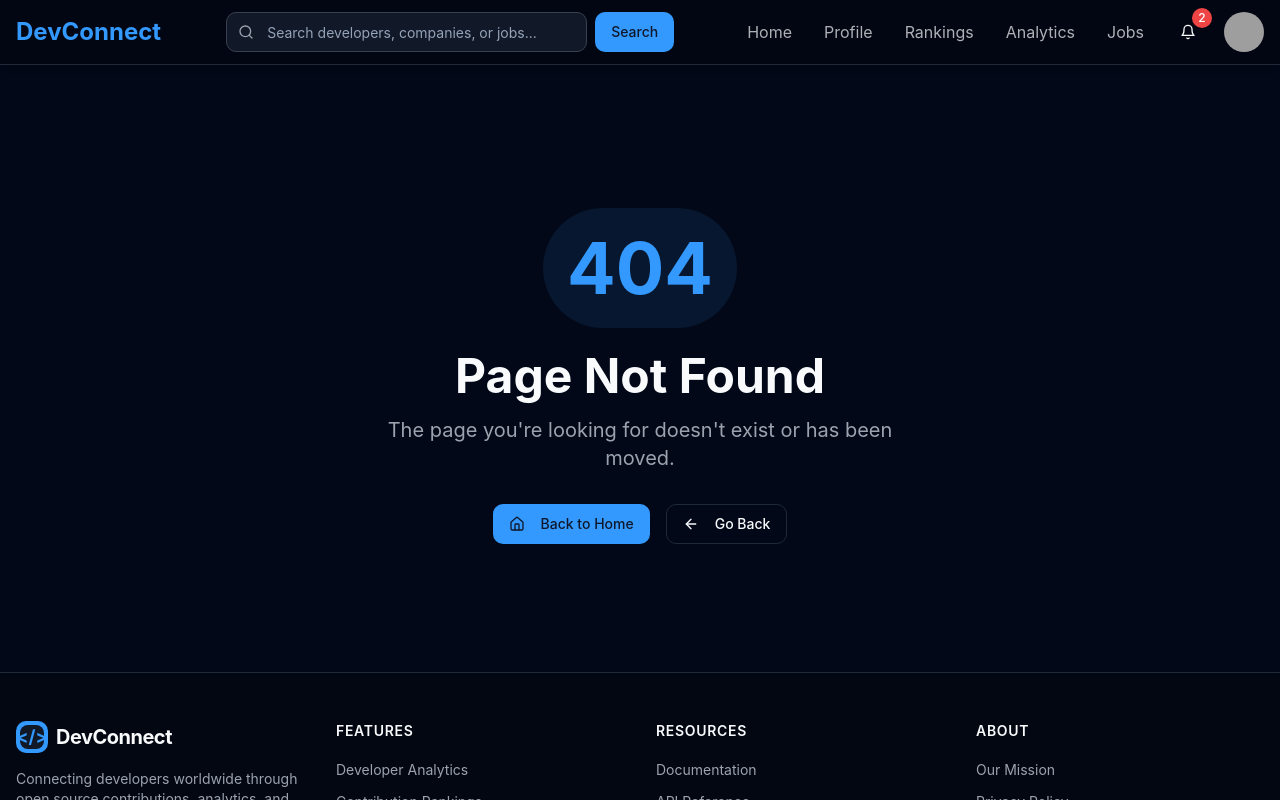
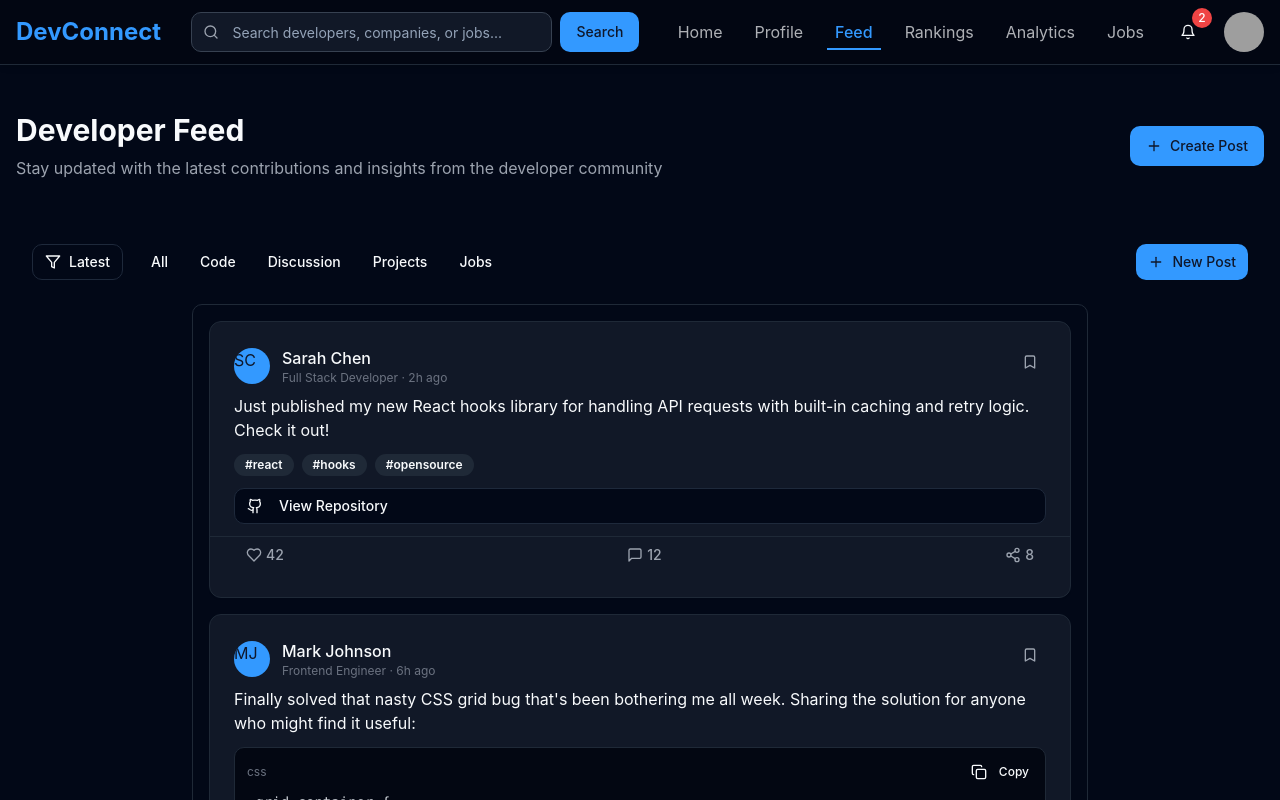
Before and after one commit to Astrix-nita-01/devnetwork-nexus, a React (Vite) app: page /feed in a window 1280 px wide. Shown: the top 800 px of the page. Built offline with nearby package versions, Linux system fonts and the light colour scheme; grey boxes are pictures that could not be loaded.

Commit message:
Add feed section and page
Implement the feed section and page, including navigation and content.

```diff
--- a/src/App.tsx
+++ b/src/App.tsx
@@ -12,6 +12,7 @@ import Jobs from "./pages/Jobs";
 import Settings from "./pages/Settings";
 import NotFound from "./pages/NotFound";
 import Notifications from "./pages/Notifications";
+import Feed from "./pages/Feed";
 import { useEffect } from "react";
 
 const queryClient = new QueryClient();
@@ -34,6 +35,7 @@ const App = () => {
             <Route path="/rankings" element={<Rankings />} />
             <Route path="/analytics" element={<Analytics />} />
             <Route path="/jobs" element={<Jobs />} />
+            <Route path="/feed" element={<Feed />} />
             <Route path="/settings" element={<Settings />} />
             <Route path="/notifications" element={<Notifications />} />
             {/* ADD ALL CUSTOM ROUTES ABOVE THE CATCH-ALL "*" ROUTE */}
--- /dev/null
+++ b/src/components/EnhancedFeedPost.tsx
@@ -0,0 +1,161 @@
+
+import React, { useState } from 'react';
+import { Card, CardContent, CardDescription, CardFooter, CardHeader, CardTitle } from "@/components/ui/card";
+import { Button } from "@/components/ui/button";
+import { Avatar } from "@/components/ui/avatar";
+import { Badge } from "@/components/ui/badge";
+import { Code, Github, Heart, MessageSquare, Share2, Bookmark, Copy } from 'lucide-react';
+import { useToast } from '@/hooks/use-toast';
+import ScrollReveal from './ScrollReveal';
+
+interface FeedPostProps {
+  post: {
+    id: number;
+    author: {
+      name: string;
+      avatar: string;
+      role: string;
+    };
+    timeAgo: string;
+    content: string;
+    likes: number;
+    comments: number;
+    shares: number;
+    tags: string[];
+    codeSnippet?: {
+      language: string;
+      code: string;
+    };
+    repoLink?: string;
+  };
+  index: number;
+}
+
+const EnhancedFeedPost: React.FC<FeedPostProps> = ({ post, index }) => {
+  const { toast } = useToast();
+  const [liked, setLiked] = useState(false);
+  const [bookmarked, setBookmarked] = useState(false);
+  const [likeCount, setLikeCount] = useState(post.likes);
+
+  const handleLike = () => {
+    if (liked) {
+      setLikeCount(likeCount - 1);
+    } else {
+      setLikeCount(likeCount + 1);
+      toast({
+        title: "Post liked",
+        description: `You've liked ${post.author.name}'s post`,
+      });
+    }
+    setLiked(!liked);
+  };
+
+  const handleBookmark = () => {
+    setBookmarked(!bookmarked);
+    toast({
+      title: bookmarked ? "Removed from bookmarks" : "Added to bookmarks",
+      description: bookmarked ? "Post has been removed from your bookmarks" : "Post has been saved to your bookmarks",
+    });
+  };
+
+  const handleCopyCode = () => {
+    if (post.codeSnippet) {
+      navigator.clipboard.writeText(post.codeSnippet.code);
+      toast({
+        title: "Code copied",
+        description: "Code snippet copied to clipboard",
+      });
+    }
+  };
+
+  return (
+    <ScrollReveal
+      delay={index * 150}
+      distance="30px"
+      duration={800}
+      threshold={0.1}
+    >
+      <Card className="mb-4 bg-gray-900 border-gray-800 hover:border-primary/30 transition-all duration-300 transform hover:-translate-y-1">
+        <CardHeader className="pb-2">
+          <div className="flex justify-between items-start">
+            <div className="flex items-center">
+              <Avatar className="mr-3 h-9 w-9 bg-primary text-primary-foreground">
+                <div>{post.author.avatar}</div>
+              </Avatar>
+              <div>
+                <div className="font-medium">{post.author.name}</div>
+                <div className="text-xs text-gray-500">{post.author.role} · {post.timeAgo}</div>
+              </div>
+            </div>
+            <Button
+              variant="ghost"
+              size="icon"
+              className={`h-8 w-8 ${bookmarked ? 'text-primary' : 'text-gray-400'}`}
+              onClick={handleBookmark}
+            >
+              <Bookmark className="h-4 w-4" />
+            </Button>
+          </div>
+        </CardHeader>
+        <CardContent className="pb-3">
+          <p className="mb-3">{post.content}</p>
+
+          {post.codeSnippet && (
+            <div className="bg-gray-950 rounded-md p-3 my-3 border border-gray-800 overflow-x-auto">
+              <div className="flex items-center justify-between mb-2">
+                <div className="text-xs text-gray-500">{post.codeSnippet.language}</div>
+                <Button variant="ghost" size="sm" className="h-6 p-1" onClick={handleCopyCode}>
+                  <Copy className="h-3 w-3 mr-1" />
+                  <span className="text-xs">Copy</span>
+                </Button>
+              </div>
+              <pre className="text-sm text-gray-300 whitespace-pre-wrap">
+                <code>{post.codeSnippet.code}</code>
+              </pre>
+            </div>
+          )}
+
+          <div className="flex flex-wrap gap-2 mt-3">
+            {post.tags.map((tag) => (
+              <Badge key={tag} variant="secondary" className="bg-gray-800 hover:bg-gray-700">
+                #{tag}
+              </Badge>
+            ))}
+          </div>
+
+          {post.repoLink && (
+            <div className="mt-3">
+              <Button variant="outline" size="sm" className="w-full justify-start">
+                <Github className="h-4 w-4 mr-2" />
+                <span>View Repository</span>
+              </Button>
+            </div>
+          )}
+        </CardContent>
+        <CardFooter className="pt-0 border-t border-gray-800">
+          <div className="flex justify-between w-full text-gray-500 text-sm">
+            <Button
+              variant="ghost"
+              size="sm"
+              className={`gap-1 ${liked ? 'text-red-500' : 'text-gray-400'} hover:text-red-500`}
+              onClick={handleLike}
+            >
+              <Heart className={`h-4 w-4 ${liked ? 'fill-current' : ''}`} />
+              <span>{likeCount}</span>
+            </Button>
+            <Button variant="ghost" size="sm" className="gap-1 text-gray-400 hover:text-primary">
+              <MessageSquare className="h-4 w-4" />
+              <span>{post.comments}</span>
+            </Button>
+            <Button variant="ghost" size="sm" className="gap-1 text-gray-400 hover:text-primary">
+              <Share2 className="h-4 w-4" />
+              <span>{post.shares}</span>
+            </Button>
+          </div>
+        </CardFooter>
+      </Card>
+    </ScrollReveal>
+  );
+};
+
+export default EnhancedFeedPost;
--- a/src/components/FeedSection.tsx
+++ b/src/components/FeedSection.tsx
@@ -1,11 +1,17 @@
 
-import React from 'react';
-import { Card, CardContent, CardDescription, CardFooter, CardHeader, CardTitle } from "@/components/ui/card";
+import React, { useState } from 'react';
+import { Card, CardContent } from "@/components/ui/card";
 import { Button } from "@/components/ui/button";
-import { Avatar } from "@/components/ui/avatar";
-import { Badge } from "@/components/ui/badge";
 import { ScrollArea } from "@/components/ui/scroll-area";
-import { ArrowUp, Code, Github, Heart, MessageSquare, Share2, Star } from 'lucide-react';
+import { Filter, Plus, Star, ArrowUpDown } from 'lucide-react';
+import ScrollReveal from './ScrollReveal';
+import EnhancedFeedPost from './EnhancedFeedPost';
+import {
+  DropdownMenu,
+  DropdownMenuContent,
+  DropdownMenuItem,
+  DropdownMenuTrigger,
+} from "@/components/ui/dropdown-menu";
 
 interface FeedPost {
   id: number;
@@ -28,7 +34,8 @@ interface FeedPost {
 }
 
 const FeedSection: React.FC = () => {
-  const feedPosts: FeedPost[] = [
+  const [sortOrder, setSortOrder] = useState<'latest' | 'popular'>('latest');
+  const [feedPosts, setFeedPosts] = useState<FeedPost[]>([
     {
       id: 1,
       author: {
@@ -76,107 +83,99 @@ const FeedSection: React.FC = () => {
       shares: 16,
       tags: ["github", "actions", "automation"],
       repoLink: "#"
+    },
+    {
+      id: 4,
+      author: {
+        name: "Ava Rodriguez",
+        avatar: "AR",
+        role: "ML Engineer"
+      },
+      timeAgo: "2d ago",
+      content: "Implemented a new optimization technique for our recommendation algorithm. Seeing a 30% improvement in inference speed!",
+      likes: 93,
+      comments: 31,
+      shares: 22,
+      tags: ["machinelearning", "optimization", "algorithms"],
+      codeSnippet: {
+        language: "python",
+        code: "def optimize_inference(model, input_data):\n    # Cache previous results\n    if hasattr(model, '_cache') and input_data.id in model._cache:\n        return model._cache[input_data.id]\n    \n    # Quantize weights for faster computation\n    quantized = quantize_weights(model.weights)\n    \n    # Run inference with optimized weights\n    result = model.forward(input_data, weights=quantized)\n    \n    # Cache results\n    if not hasattr(model, '_cache'):\n        model._cache = {}\n    model._cache[input_data.id] = result\n    \n    return result"
+      }
     }
-  ];
+  ]);
+
+  const handleSortChange = (order: 'latest' | 'popular') => {
+    setSortOrder(order);
+
+    // Sort the posts based on the selected order
+    const sortedPosts = [...feedPosts];
+    if (order === 'latest') {
+      // Sort by id (higher id means newer post in our mock data)
+      sortedPosts.sort((a, b) => b.id - a.id);
+    } else {
+      // Sort by likes
+      sortedPosts.sort((a, b) => b.likes - a.likes);
+    }
+
+    setFeedPosts(sortedPosts);
+  };
 
   return (
-    <section className="py-16 bg-gray-950">
+    <section className="py-8">
       <div className="container mx-auto px-4">
-        <div className="text-center mb-12">
-          <h2 className="text-3xl font-bold mb-4">Developer Feed</h2>
-          <p className="text-gray-400 max-w-2xl mx-auto">
-            Stay updated with the latest contributions, insights, and achievements from the developer community
-          </p>
+        <div className="mb-6 flex justify-between items-center">
+          <ScrollReveal>
+            <div className="flex items-center gap-4">
+              <DropdownMenu>
+                <DropdownMenuTrigger asChild>
+                  <Button variant="outline" size="sm" className="gap-2">
+                    <Filter className="h-4 w-4" />
+                    <span>{sortOrder === 'latest' ? 'Latest' : 'Popular'}</span>
+                  </Button>
+                </DropdownMenuTrigger>
+                <DropdownMenuContent align="start">
+                  <DropdownMenuItem onClick={() => handleSortChange('latest')}>
+                    <ArrowUpDown className="h-4 w-4 mr-2" />
+                    Latest
+                  </DropdownMenuItem>
+                  <DropdownMenuItem onClick={() => handleSortChange('popular')}>
+                    <Star className="h-4 w-4 mr-2" />
+                    Popular
+                  </DropdownMenuItem>
+                </DropdownMenuContent>
+              </DropdownMenu>
+
+              <div className="hidden md:flex gap-2">
+                {["All", "Code", "Discussion", "Projects", "Jobs"].map((tag) => (
+                  <Button key={tag} variant="ghost" size="sm">
+                    {tag}
+                  </Button>
+                ))}
+              </div>
+            </div>
+          </ScrollReveal>
+
+          <ScrollReveal delay={200}>
+            <Button className="gap-2" size="sm">
+              <Plus className="h-4 w-4" />
+              New Post
+            </Button>
+          </ScrollReveal>
         </div>
 
         <div className="grid grid-cols-1 gap-8 max-w-4xl mx-auto">
-          <ScrollArea className="h-[600px] rounded-md border">
-            {feedPosts.map((post) => (
-              <div
-                key={post.id}
-                className="animate-slide-up opacity-0"
-                style={{
-                  animationDelay: `${post.id * 150}ms`,
-                  animationFillMode: 'forwards'
-                }}
-              >
-                <Card className="mb-4 bg-gray-900 border-gray-800 hover:border-primary/30 transition-all duration-300">
-                  <CardHeader className="pb-2">
-                    <div className="flex justify-between items-start">
-                      <div className="flex items-center">
-                        <Avatar className="mr-3 h-9 w-9 bg-primary text-primary-foreground">
-                          <div>{post.author.avatar}</div>
-                        </Avatar>
-                        <div>
-                          <div className="font-medium">{post.author.name}</div>
-                          <div className="text-xs text-gray-500">{post.author.role} · {post.timeAgo}</div>
-                        </div>
-                      </div>
-                      <Button variant="ghost" size="icon" className="h-8 w-8">
-                        <ArrowUp className="h-4 w-4" />
-                      </Button>
-                    </div>
-                  </CardHeader>
-                  <CardContent className="pb-3">
-                    <p className="mb-3">{post.content}</p>
-
-                    {post.codeSnippet && (
-                      <div className="bg-gray-950 rounded-md p-3 my-3 border border-gray-800 overflow-x-auto">
-                        <div className="flex items-center justify-between mb-2">
-                          <div className="text-xs text-gray-500">{post.codeSnippet.language}</div>
-                          <Button variant="ghost" size="sm" className="h-6 p-1">
-                            <Code className="h-3 w-3 mr-1" />
-                            <span className="text-xs">Copy</span>
-                          </Button>
-                        </div>
-                        <pre className="text-sm text-gray-300 whitespace-pre-wrap">
-                          <code>{post.codeSnippet.code}</code>
-                        </pre>
-                      </div>
-                    )}
-
-                    <div className="flex flex-wrap gap-2 mt-3">
-                      {post.tags.map((tag) => (
-                        <Badge key={tag} variant="secondary" className="bg-gray-800 hover:bg-gray-700">
-                          #{tag}
-                        </Badge>
-                      ))}
-                    </div>
-
-                    {post.repoLink && (
-                      <div className="mt-3">
-                        <Button variant="outline" size="sm" className="w-full justify-start">
-                          <Github className="h-4 w-4 mr-2" />
-                          <span>View Repository</span>
-                        </Button>
-                      </div>
-                    )}
-                  </CardContent>
-                  <CardFooter className="pt-0 border-t border-gray-800">
-                    <div className="flex justify-between w-full text-gray-500 text-sm">
-                      <Button variant="ghost" size="sm" className="gap-1 text-gray-400 hover:text-primary">
-                        <Heart className="h-4 w-4" />
-                        <span>{post.likes}</span>
-                      </Button>
-                      <Button variant="ghost" size="sm" className="gap-1 text-gray-400 hover:text-primary">
-                        <MessageSquare className="h-4 w-4" />
-                        <span>{post.comments}</span>
-                      </Button>
-                      <Button variant="ghost" size="sm" className="gap-1 text-gray-400 hover:text-primary">
-                        <Share2 className="h-4 w-4" />
-                        <span>{post.shares}</span>
-                      </Button>
-                    </div>
-                  </CardFooter>
-                </Card>
-              </div>
+          <ScrollArea className="h-[600px] rounded-md border border-gray-800 p-4">
+            {feedPosts.map((post, index) => (
+              <EnhancedFeedPost key={post.id} post={post} index={index} />
             ))}
           </ScrollArea>
 
-          <div className="text-center mt-6 animate-fade-in">
-            <Button className="mx-auto">
-              Load More <Star className="ml-2 h-4 w-4" />
-            </Button>
+          <div className="text-center mt-6">
+            <ScrollReveal delay={400}>
+              <Button className="mx-auto">
+                Load More
+              </Button>
+            </ScrollReveal>
           </div>
         </div>
       </div>
--- a/src/components/Navbar.tsx
+++ b/src/components/Navbar.tsx
@@ -25,6 +25,7 @@ const Navbar = () => {
   const navLinks = [
     { name: 'Home', path: '/' },
     { name: 'Profile', path: '/profile' },
+    { name: 'Feed', path: '/feed' }, // Added Feed link
     { name: 'Rankings', path: '/rankings' },
     { name: 'Analytics', path: '/analytics' },
     { name: 'Jobs', path: '/jobs' },
--- a/src/components/ScrollReveal.tsx
+++ b/src/components/ScrollReveal.tsx
@@ -1,5 +1,5 @@
 
-import React, { useEffect, useRef } from 'react';
+import React, { useEffect, useRef, useState } from 'react';
 
 interface ScrollRevealProps {
   children: React.ReactNode;
@@ -8,6 +8,7 @@ interface ScrollRevealProps {
   duration?: number;
   distance?: string;
   threshold?: number;
+  animation?: 'fade' | 'slide-up' | 'slide-left' | 'slide-right' | 'zoom' | 'blur';
 }
 
 const ScrollReveal: React.FC<ScrollRevealProps> = ({
@@ -16,9 +17,11 @@ const ScrollReveal: React.FC<ScrollRevealProps> = ({
   delay = 0,
   duration = 800,
   distance = "20px",
-  threshold = 0.1
+  threshold = 0.1,
+  animation = 'slide-up'
 }) => {
   const ref = useRef<HTMLDivElement>(null);
+  const [isVisible, setIsVisible] = useState(false);
 
   useEffect(() => {
     const observerOptions = {
@@ -29,14 +32,8 @@ const ScrollReveal: React.FC<ScrollRevealProps> = ({
     const handleIntersect: IntersectionObserverCallback = (entries, observer) => {
       entries.forEach((entry) => {
         if (entry.isIntersecting) {
-          const target = entry.target as HTMLElement;
-          target.style.transitionProperty = 'opacity, transform';
-          target.style.transitionDuration = `${duration}ms`;
-          target.style.transitionTimingFunction = 'cubic-bezier(0.4, 0, 0.2, 1)';
-          target.style.transitionDelay = `${delay}ms`;
-          target.style.opacity = '1';
-          target.style.transform = 'translateY(0)';
-          observer.unobserve(target);
+          setIsVisible(true);
+          observer.unobserve(entry.target);
         }
       });
     };
@@ -44,8 +41,6 @@ const ScrollReveal: React.FC<ScrollRevealProps> = ({
     const observer = new IntersectionObserver(handleIntersect, observerOptions);
 
     if (ref.current) {
-      ref.current.style.opacity = '0';
-      ref.current.style.transform = `translateY(${distance})`;
       observer.observe(ref.current);
     }
 
@@ -54,10 +49,45 @@ const ScrollReveal: React.FC<ScrollRevealProps> = ({
         observer.unobserve(ref.current);
       }
     };
-  }, [delay, duration, distance, threshold]);
+  }, [threshold]);
+
+  const getAnimationStyles = () => {
+    const baseStyles: React.CSSProperties = {
+      opacity: isVisible ? 1 : 0,
+      transition: `opacity ${duration}ms cubic-bezier(0.4, 0, 0.2, 1) ${delay}ms, transform ${duration}ms cubic-bezier(0.4, 0, 0.2, 1) ${delay}ms`
+    };
+
+    if (!isVisible) {
+      switch (animation) {
+        case 'slide-up':
+          return { ...baseStyles, transform: `translateY(${distance})` };
+        case 'slide-left':
+          return { ...baseStyles, transform: `translateX(-${distance})` };
+        case 'slide-right':
+          return { ...baseStyles, transform: `translateX(${distance})` };
+        case 'zoom':
+          return { ...baseStyles, transform: 'scale(0.95)' };
+        case 'blur':
+          return { ...baseStyles, filter: 'blur(8px)' };
+        case 'fade':
+        default:
+          return baseStyles;
+      }
+    }
+
+    return {
+      ...baseStyles,
+      transform: 'translateY(0) translateX(0) scale(1)',
+      filter: 'blur(0)'
+    };
+  };
 
   return (
-    <div ref={ref} className={className}>
+    <div
+      ref={ref}
+      className={className}
+      style={getAnimationStyles()}
+    >
       {children}
     </div>
   );
--- /dev/null
+++ b/src/pages/Feed.tsx
@@ -0,0 +1,34 @@
+
+import React from 'react';
+import MainLayout from '@/components/MainLayout';
+import FeedSection from '@/components/FeedSection';
+import ScrollReveal from '@/components/ScrollReveal';
+import { Button } from '@/components/ui/button';
+import { Plus } from 'lucide-react';
+
+const Feed: React.FC = () => {
+  return (
+    <MainLayout>
+      <div className="container mx-auto px-4 py-8">
+        <ScrollReveal>
+          <div className="flex justify-between items-center mb-8">
+            <div>
+              <h1 className="text-3xl font-bold">Developer Feed</h1>
+              <p className="text-gray-400 mt-2">
+                Stay updated with the latest contributions and insights from the developer community
+              </p>
+            </div>
+            <Button className="gap-2">
+              <Plus size={18} />
+              <span>Create Post</span>
+            </Button>
+          </div>
+        </ScrollReveal>
+
+        <FeedSection />
+      </div>
+    </MainLayout>
+  );
+};
+
+export default Feed;
```
